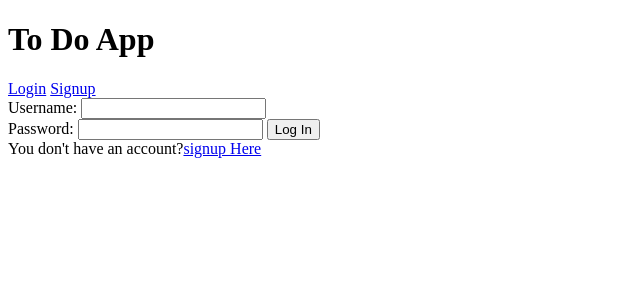
After one commit to shankarvarat/To-Do-App, a Django app: page /loginuser in a window 1280 px wide. The commit adds this page. Shown: the top 300 px of the page, without its empty margins (0-640 px from the left). Run offline with Django 3.2, Linux system fonts and the light colour scheme.

Commit message:
User Login logout Add

```diff
--- a/Todo_project/Todo_app/templates/base.html
+++ b/Todo_project/Todo_app/templates/base.html
@@ -2,47 +2,46 @@
 <html lang="en">
 <head>
     <meta charset="UTF-8">
-    <title>To do App</title>
-    <style type="text/css">
-    .container{
-    border:10px solid pink;
+    <title>To Do App</title>
+     <style>
+table, th,td {
+  border: 2px solid blue;
+  margin: 50px 50px 75px 100px;
+  padding: 10px;
+}
+    #one{
+    border:2px solid red;
+    }
+    #two{
+    border:2px solid yellow;
+    }
+    #three{
+    border:2px solid green;
+    }
+    </style>
 
-    }
-
-        label{
-        size:26;
-        margine:20px;
-        padding:20px;
-        }
-
-    </style>
 </head>
 <body>
-{% load bootstrap4 %}
-<div class="container">
-   <h1 class="display-1">To Do App</h1>
+<div>
+    <header>
+        <h1>To Do App</h1>
+    <nav>
+        {% if user.isactive %}
+        <a href="home">Home</a>
+        <a href="logoutuser">Logout</a>
+        {% else %}
+        <a href="loginuser">Login</a>
+        <a href="signupform">Signup</a>
+            {% endif %}
 
-  <h4 class="display-4">Cheak your To Do Works !</h4>
+
+    </nav>
+    </header>
+    <div>
+        {% block content%}
+        {% endblock %}
+    </div>
 </div>
-
-<form action="home" method="post" class="form">
-    {% csrf_token %}
-    <strong><label >Work Name : </label></strong><br>
-    {{  form.work }}
-    <br><br><br>
-<label>Created At : </label>
-        <input type="date" name="created_at">
-    <br>
-    <label>Work Is Completed ? </label>
-    {{ form.completed }}
-<br>
-    {% buttons %}
-        <button type="submit" class="btn btn-alert">Submit</button>
-    {% endbuttons %}
-    <br>
-</form>
-{{data}}
-{{form}}
 
 </body>
 </html>
--- /dev/null
+++ b/Todo_project/Todo_app/templates/login.html
@@ -0,0 +1,21 @@
+{% extends 'base.html' %}
+
+{% block content %}
+
+
+
+    <form method="POST" action="loginuser">
+                {% csrf_token %}
+<label>Username:</label>
+      <input type="text" name="username"><br>
+        <label>Password:</label>
+      <input type="password"   name="password" >
+      <input type="submit"  value="Log In">
+    </form>
+
+
+      You don't have an account?<a  href="/signupform">signup Here</a>
+
+
+
+{% endblock %}
--- a/Todo_project/Todo_app/views.py
+++ b/Todo_project/Todo_app/views.py
@@ -1,16 +1,59 @@
-from django.shortcuts import render,redirect
+from django.shortcuts import render,redirect,HttpResponse
 from .models import *
 from .form import TodoForm
+from  django.contrib.auth.forms import UserCreationForm
+from django.contrib.auth import login,logout,authenticate
+from django.contrib import auth
+from django.contrib.auth.decorators import login_required
+
 
 # Create your views here.
+def loginuser(request):
+    if request.method == 'POST':
+        username = request.POST.get('username')
+        password = request.POST.get('password')
+        user = authenticate(username=username, password=password)
+        if user:
+            if user.is_active:
+                auth.login(request,user)
+                return redirect('/index')
+            else:
+                return HttpResponse("Your account was inactive.")
+        else:
+            return HttpResponse("Invalid login details given")
+
+    else:
+                return render(request,'login.html')
+
+@login_required
+def logoutuser(request):
+            logout(request)
+            return redirect("/index")
+def signupform(request):
+    if request.method=="POST":
+        formdata=UserCreationForm(request.POST)
+        if formdata.is_valid():
+            formdata.save()
+            return render(request,"home.html")
+        else:
+            m="Invalid Form"
+            return render("signup.html",{"form":formdata,"m":m})
+    else:
+        form=UserCreationForm()
+        print(form)
+
+        return render(request,"signup.html",{"form": form})
+
+
 def home(request):
+
     data=todo.objects.all
     com=todo.objects.filter(status="Completed")
     Not=todo.objects.filter(status="Not Started")
     pro=todo.objects.filter(status="Work in Progress")
 
 
-    return render(request,'index.html',{'data':data,'com':com,'Not':Not,'pro':pro})
+    return render(request,'home.html',{'data':data,'com':com,'Not':Not,'pro':pro})
 def create(request):
     if request.method=='POST':
         form=TodoForm(request.POST)
@@ -19,7 +62,7 @@ def create(request):
             form=TodoForm()
             return redirect('/home')
         else:
-            return render(request, 'create.html', {'form': form})
+            return render(request, 'home.html', {'form': form})
 
     else:
         form = TodoForm()
--- a/Todo_project/Todo_project/urls.py
+++ b/Todo_project/Todo_project/urls.py
@@ -23,7 +23,10 @@ urlpatterns = [
     path('',views.home),
     path('index',views.home),
     path('home', views.home),
+    path('loginuser', views.loginuser),
+    path('logoutuser', views.logoutuser),
 
     path('create', views.create),
+    path('signupform',views.signupform),
 
 ]
```
Also changed, not shown: Todo_project/Todo_app/templates/home.html (added, +54 -0 lines), Todo_project/Todo_app/templates/signup.html (added, +12 -0 lines), Todo_project/db.sqlite3.
